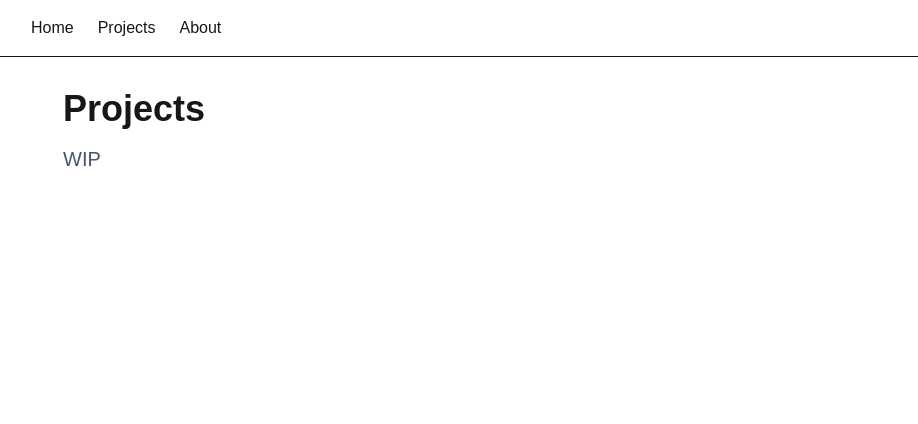
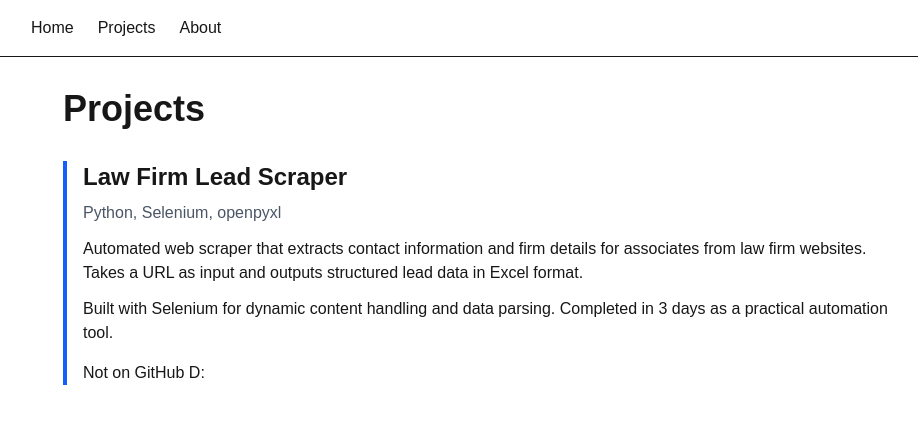
Before and after one commit to RogerFlores3113/my-vercel-website, a Next.js app: page /projects in a window 1280 px wide. Shown: the top 424 px of the page, without its empty margins (161-1079 px from the left). Built offline with nearby package versions, Linux system fonts and the light colour scheme.

Commit message:
update project with first project

```diff
--- a/app/projects/page.tsx
+++ b/app/projects/page.tsx
@@ -1,10 +1,31 @@
 import Image from "next/image";
-
-export default function Home() {
+// PROJECTS
+export default function Projects() {
   return (
     <main className="max-w-4xl mx-auto p-8">
-      <h1 className="text-4xl font-bold mb-4">Projects</h1>
-      <p className="text-xl text-gray-600">WIP</p>
+      <h1 className="text-4xl font-bold mb-8">Projects</h1>
+
+      <div className="space-y-8">
+        <div className="border-l-4 border-blue-600 pl-4">
+          <h2 className="text-2xl font-bold mb-2">Law Firm Lead Scraper</h2>
+          <p className="text-gray-600 mb-3">Python, Selenium, openpyxl</p>
+
+          <p className="mb-3">
+            Automated web scraper that extracts contact information and firm details
+            for associates from law firm websites. Takes a URL as input and outputs
+            structured lead data in Excel format.
+          </p>
+
+          <p className="mb-3">
+            Built with Selenium for dynamic content handling and data parsing.
+            Completed in 3 days as a practical automation tool.
+          </p>
+
+          <div className="flex gap-4 mt-4">
+              Not on GitHub D:
+          </div>
+        </div>
+      </div>
     </main>
   );
 }
```
